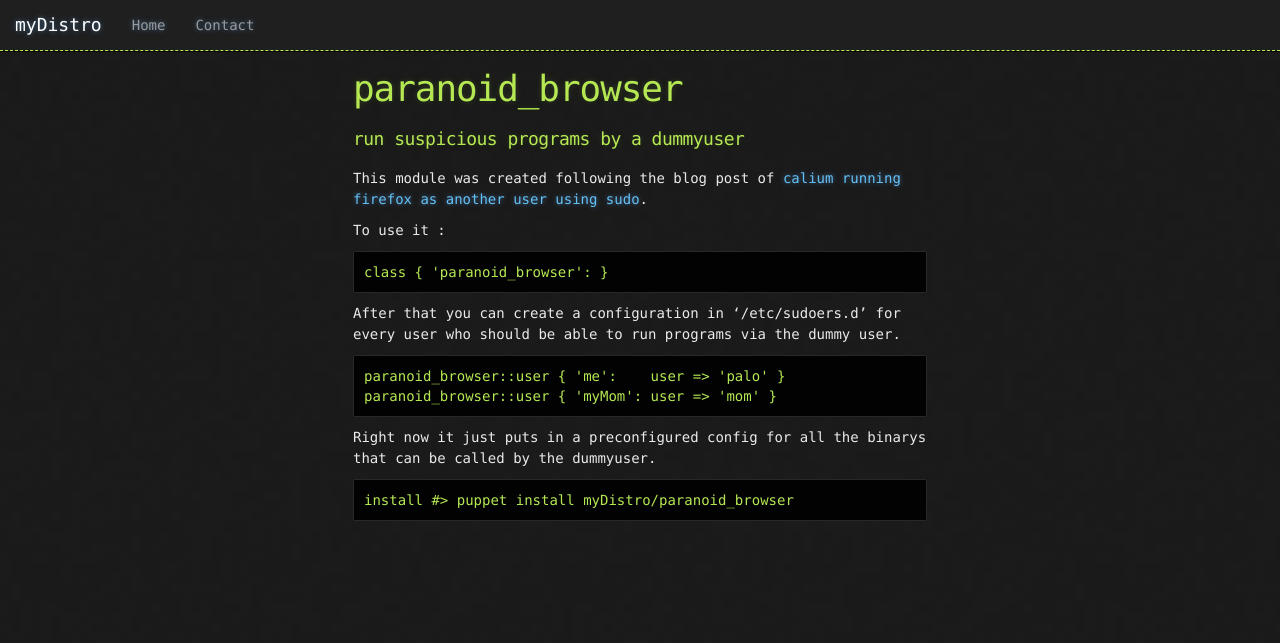
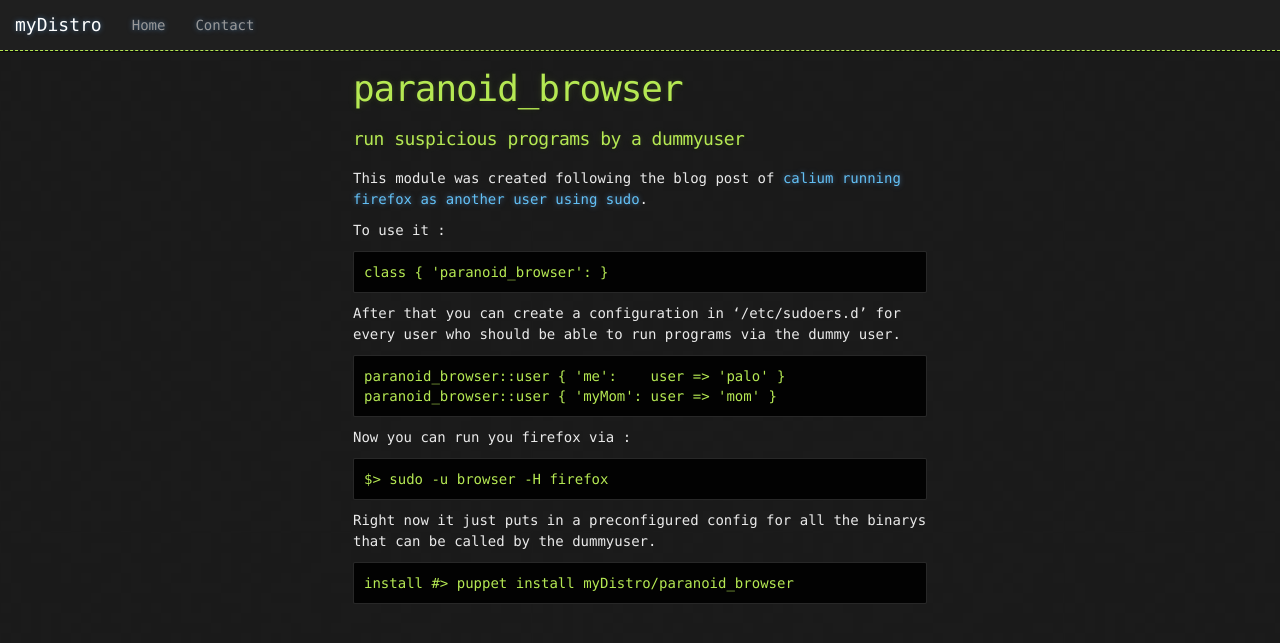
Before and after one commit to myDistro/myDistro.github.io, a Jekyll site: the page built from _posts/2014-02-04-paranoid_browser.markdown, in a window 1280 px wide. Shown: the top 643 px of the page. Built offline with Jekyll 4.4.1, drawn with Linux system fonts in a browser that asks for light colours; nearby versions of some CDN libraries; Markdown is read by kramdown in place of the engine named in the settings.

Commit message:
add example

```diff
--- a/_posts/2014-02-04-paranoid_browser.markdown
+++ b/_posts/2014-02-04-paranoid_browser.markdown
@@ -17,4 +17,8 @@ After that you can create a configuration in '/etc/sudoers.d' for every user who
     paranoid_browser::user { 'me':    user => 'palo' }
     paranoid_browser::user { 'myMom': user => 'mom' }
 
+Now you can run you firefox via :
+
+    $> sudo -u browser -H firefox
+
 Right now it just puts in a preconfigured config for all the binarys that can be called by the dummyuser.
```
